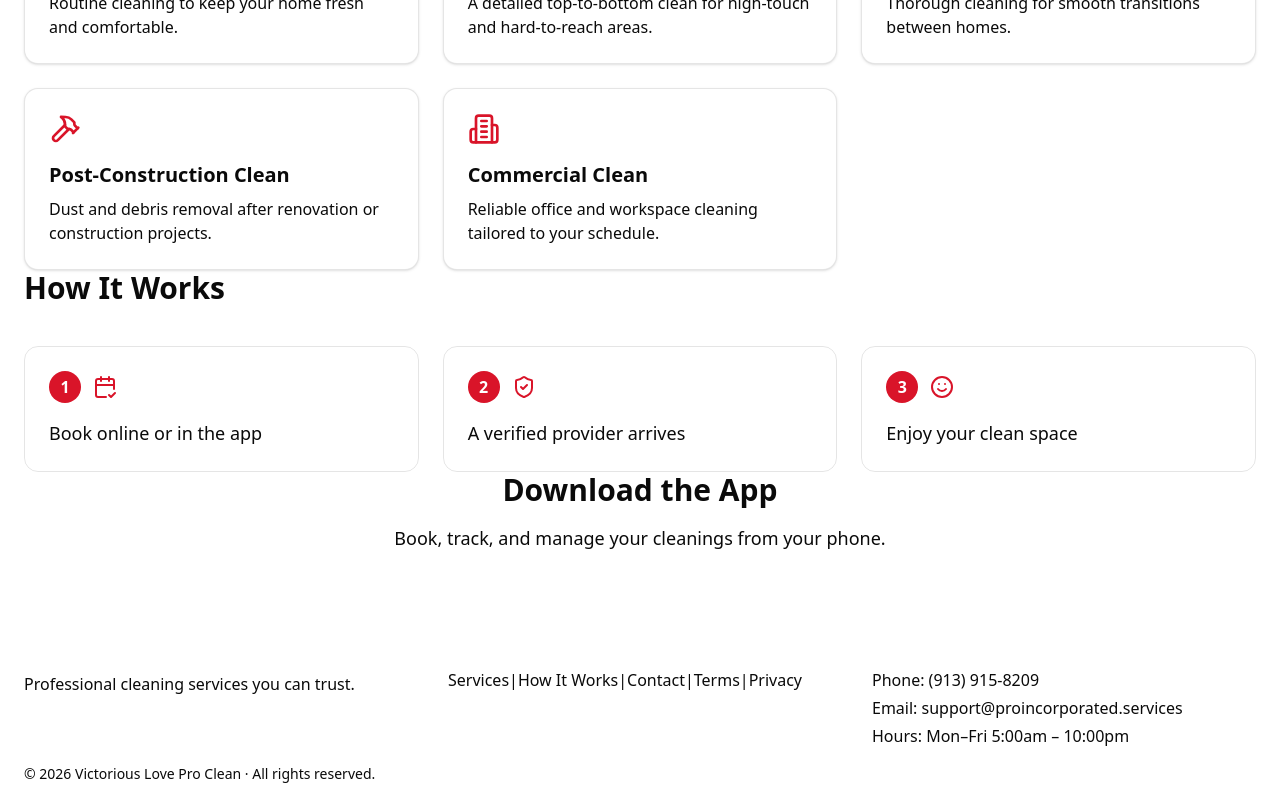
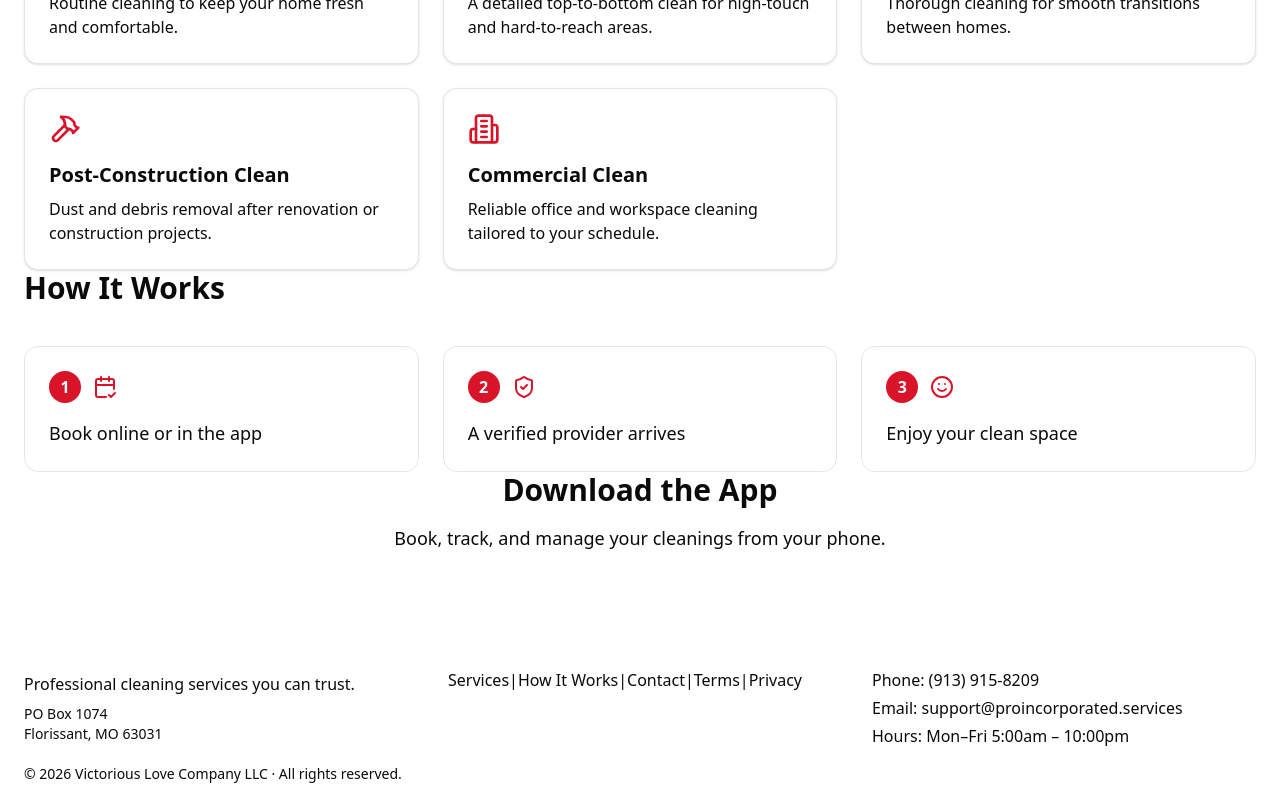
Before and after one commit to VLINC/Createlandingfolderstructure, a React (Vite) app: page / in a window 1280 px wide. Shown: the part 456-1256 px from the top of the page. Built offline with nearby package versions, Linux system fonts and the light colour scheme; no server answers.

Commit message:
Fix footer: company name to Victorious Love Company LLC, address to PO Box 1074 Florissant MO 63031, fix Terms/Privacy links to .html

```diff
--- a/src/marketing/layout/Footer.tsx
+++ b/src/marketing/layout/Footer.tsx
@@ -5,9 +5,13 @@ export default function Footer() {
     <footer id="contact" className="bg-[#0f172a] text-slate-300">
       <div className="max-w-7xl mx-auto px-6 py-14 grid gap-10 md:grid-cols-3">
         <div>
-          <h4 className="text-white text-xl font-bold">Victorious Love Pro Clean</h4>
+          <h4 className="text-white text-xl font-bold">Victorious Love Company LLC</h4>
           <p className="mt-3 text-slate-300">
             Professional cleaning services you can trust.
+          </p>
+          <p className="mt-2 text-sm text-slate-400">
+            PO Box 1074<br />
+            Florissant, MO 63031
           </p>
         </div>
 
@@ -41,7 +45,7 @@ export default function Footer() {
 
       <div className="border-t border-slate-700/70">
         <div className="max-w-7xl mx-auto px-6 py-4 text-sm text-slate-400">
-          © {new Date().getFullYear()} Victorious Love Pro Clean · All rights reserved.
+          © {new Date().getFullYear()} Victorious Love Company LLC · All rights reserved.
         </div>
       </div>
     </footer>
```
